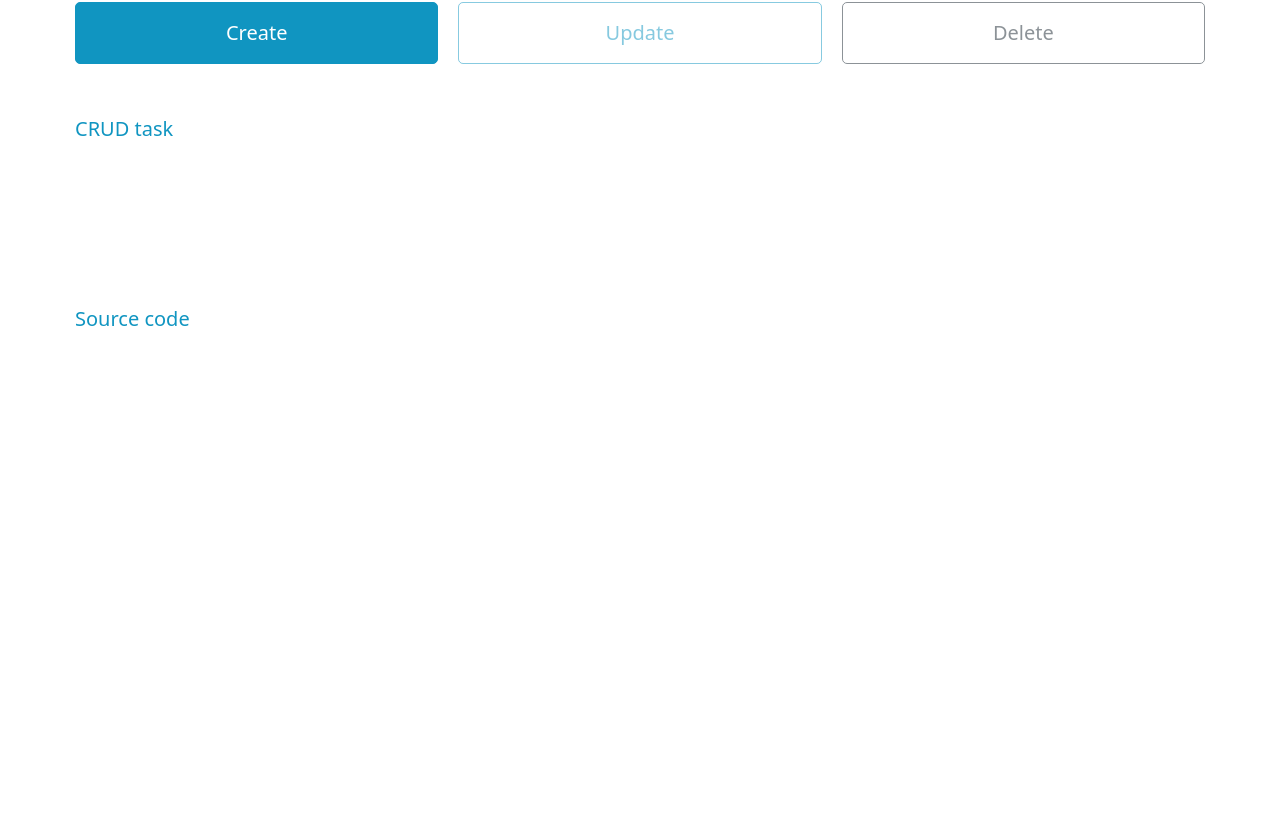
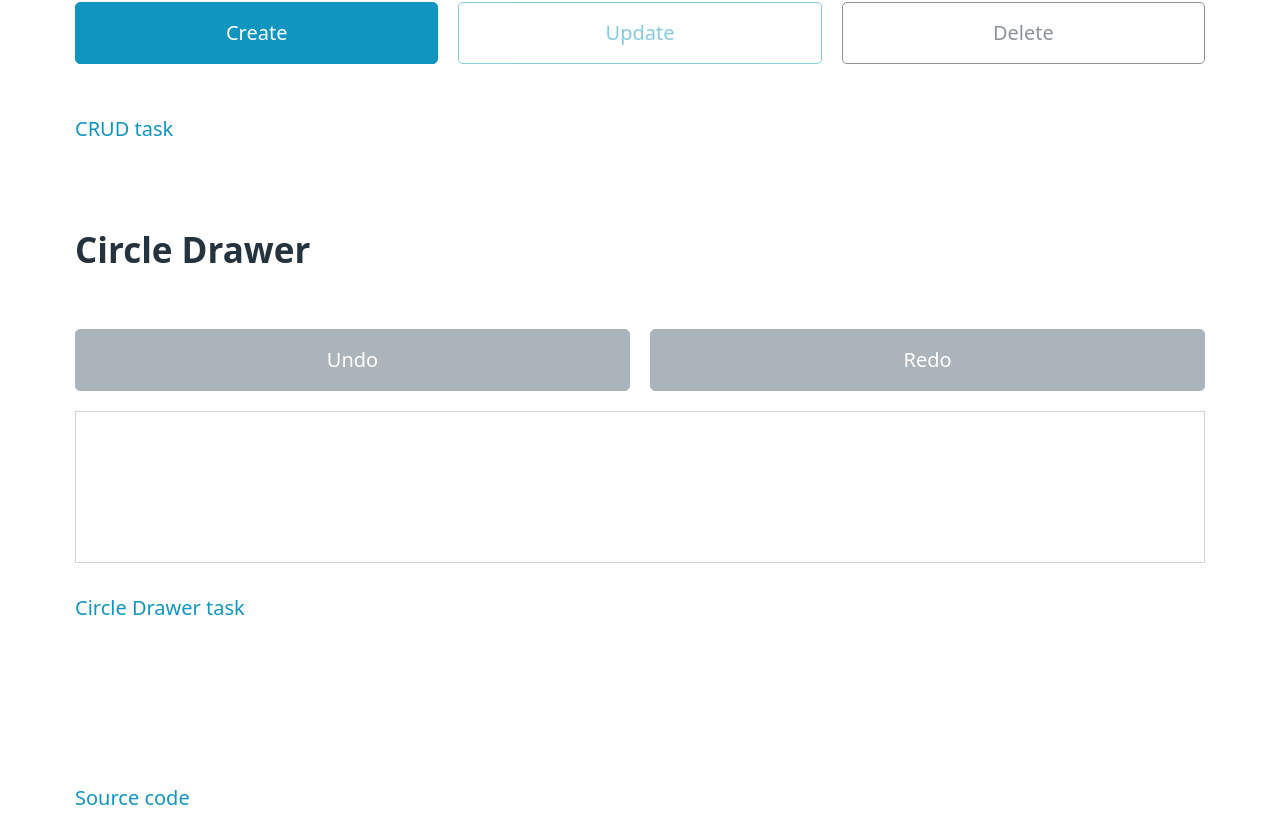
Before and after one commit to caminad/7guis-nextjs, a Next.js app: page / in a window 1280 px wide. Shown: the part 2376-3196 px from the top of the page. Before the commit the page ends 2780 px from the top, so only its background shows below. Built offline with nearby package versions, Linux system fonts and the light colour scheme.

Commit message:
Add basic CircleDrawer

```diff
--- /dev/null
+++ b/components/CircleDrawer.tsx
@@ -0,0 +1,206 @@
+import {
+  Dispatch,
+  DispatchWithoutAction,
+  useMemo,
+  useReducer,
+  useState,
+} from 'react'
+
+export default function CircleDrawer() {
+  const [state, dispatch] = useReducer(reducer, initialState)
+  return (
+    <form>
+      <div className="grid">
+        <UndoButton
+          disabled={state.circles.length === 0}
+          onUndo={() => dispatch(undo())}
+        />
+        <RedoButton
+          disabled={state.undo.length === 0}
+          onRedo={() => dispatch(redo())}
+        />
+      </div>
+      <Canvas
+        circles={state.circles}
+        onAdd={(circle) => dispatch(add(circle))}
+      />
+    </form>
+  )
+}
+
+function UndoButton(props: {
+  onUndo: DispatchWithoutAction
+  disabled: boolean
+}) {
+  return (
+    <button
+      type="button"
+      disabled={props.disabled}
+      onClick={props.onUndo}
+      className="secondary"
+    >
+      Undo
+    </button>
+  )
+}
+
+function RedoButton(props: {
+  onRedo: DispatchWithoutAction
+  disabled: boolean
+}) {
+  return (
+    <button
+      type="button"
+      disabled={props.disabled}
+      onClick={props.onRedo}
+      className="secondary"
+    >
+      Redo
+    </button>
+  )
+}
+
+function Canvas(props: {
+  circles: readonly Circle[]
+  onAdd: Dispatch<Circle>
+}) {
+  const [mouse, setMouse] = useState(() => Point(0, 0))
+  const circleUnderMouse = useMemo(() => {
+    return findLast(props.circles, (c) => contains(c, mouse))
+  }, [mouse, props.circles])
+  return (
+    <svg
+      width="100%"
+      height="100%"
+      onClick={(e) => {
+        const rect = e.currentTarget.getBoundingClientRect()
+        props.onAdd(Circle(e.clientX - rect.x, e.clientY - rect.y))
+      }}
+      onContextMenu={(e) => {
+        if (circleUnderMouse) {
+          e.preventDefault()
+          props.onAdd(grow(circleUnderMouse))
+        }
+      }}
+      onMouseMove={(e) => {
+        const rect = e.currentTarget.getBoundingClientRect()
+        setMouse(Point(e.clientX - rect.x, e.clientY - rect.y))
+      }}
+    >
+      {deduplicate(props.circles).map((circle) => (
+        <circle
+          key={circle.key}
+          cx={circle.cx}
+          cy={circle.cy}
+          r={circle.r}
+          stroke="currentColor"
+          fill={circle === circleUnderMouse ? 'solid' : 'none'}
+        />
+      ))}
+
+      <style jsx>{`
+        svg {
+          color: lightgray;
+          border: 1px solid currentColor;
+          cursor: crosshair;
+        }
+      `}</style>
+    </svg>
+  )
+}
+
+interface State {
+  readonly circles: readonly Circle[]
+  readonly undo: readonly Circle[]
+}
+const initialState: State = { circles: [], undo: [] }
+
+interface ActionWithoutPayload<Type extends string> {
+  readonly type: Type
+}
+interface Action<Type extends string, Payload> {
+  readonly type: Type
+  readonly payload: Payload
+}
+
+function add(payload: Circle): Action<'add', Circle> {
+  return { type: 'add', payload }
+}
+function undo(): ActionWithoutPayload<'undo'> {
+  return { type: 'undo' }
+}
+function redo(): ActionWithoutPayload<'redo'> {
+  return { type: 'redo' }
+}
+
+function reducer(
+  state: State,
+  action: ReturnType<typeof add | typeof undo | typeof redo>
+): State {
+  switch (action.type) {
+    case 'add':
+      return {
+        circles: state.circles.concat(action.payload),
+        undo: [],
+      }
+    case 'undo':
+      return {
+        circles: state.circles.slice(0, -1),
+        undo: state.undo.concat(state.circles.slice(-1)),
+      }
+    case 'redo':
+      return {
+        circles: state.circles.concat(state.undo.slice(-1)),
+        undo: state.undo.slice(0, -1),
+      }
+    default:
+      return state
+  }
+}
+
+interface Point {
+  readonly x: number
+  readonly y: number
+}
+function Point(x: number, y: number): Point {
+  return { x, y }
+}
+
+interface Circle {
+  readonly key: string
+  readonly cx: number
+  readonly cy: number
+  readonly r: number
+}
+function Circle(cx: number, cy: number, r = 20): Circle {
+  return { key: `${cx},${cy}`, cx, cy, r }
+}
+
+function grow(circle: Circle): Circle {
+  return Circle(circle.cx, circle.cy, circle.r + 1)
+}
+
+function contains(circle: Circle, point: Point): boolean {
+  const dx = circle.cx - point.x
+  const dy = circle.cy - point.y
+  return dx * dx + dy * dy <= circle.r * circle.r
+}
+
+function deduplicate<T extends { key: unknown }>(items: readonly T[]): T[] {
+  const m = new Map<T['key'], T>()
+  for (const item of items) {
+    m.set(item.key, item)
+  }
+  return Array.from(m.values())
+}
+
+function findLast<T>(
+  items: readonly T[],
+  pred: (item: T) => boolean
+): T | undefined {
+  for (let index = items.length - 1; index >= 0; index--) {
+    if (pred(items[index])) {
+      return items[index]
+    }
+  }
+}
--- a/pages/index.tsx
+++ b/pages/index.tsx
@@ -1,5 +1,6 @@
 import type { NextPage } from 'next'
 import Head from 'next/head'
+import CircleDrawer from '../components/CircleDrawer'
 import Counter from '../components/Counter'
 import Crud from '../components/Crud'
 import FlightBooker from '../components/FlightBooker'
@@ -84,6 +85,16 @@ const Home: NextPage = () => {
             </ExtLink>
           </p>
         </section>
+
+        <section id="circle">
+          <h2>Circle Drawer</h2>
+          <CircleDrawer />
+          <p>
+            <ExtLink href="https://eugenkiss.github.io/7guis/tasks#circle">
+              Circle Drawer task
+            </ExtLink>
+          </p>
+        </section>
       </main>
 
       <footer>
```
